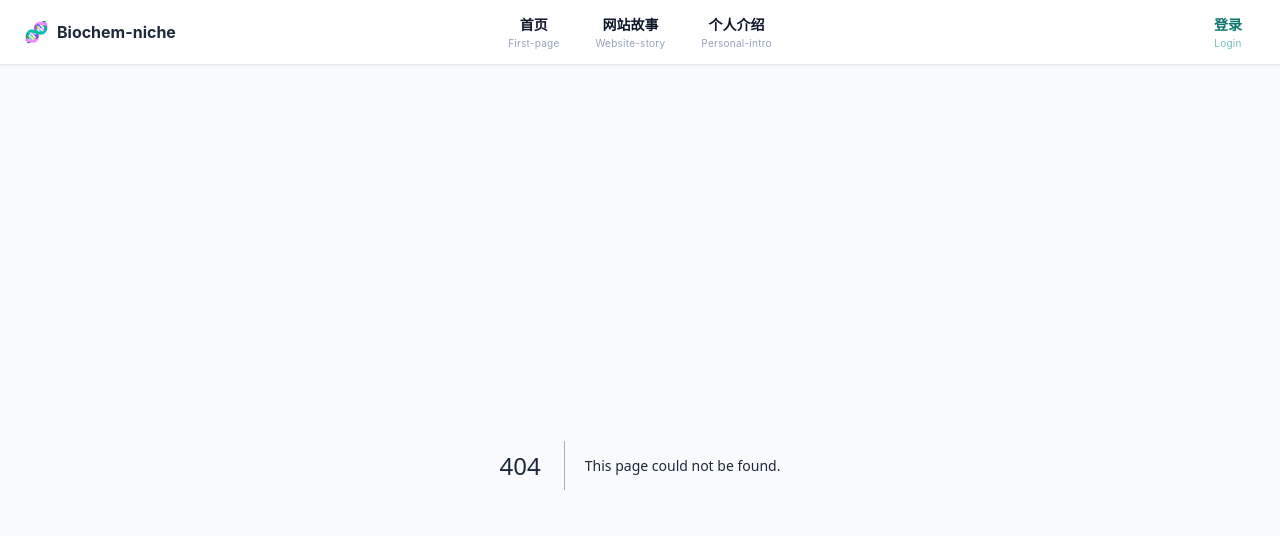
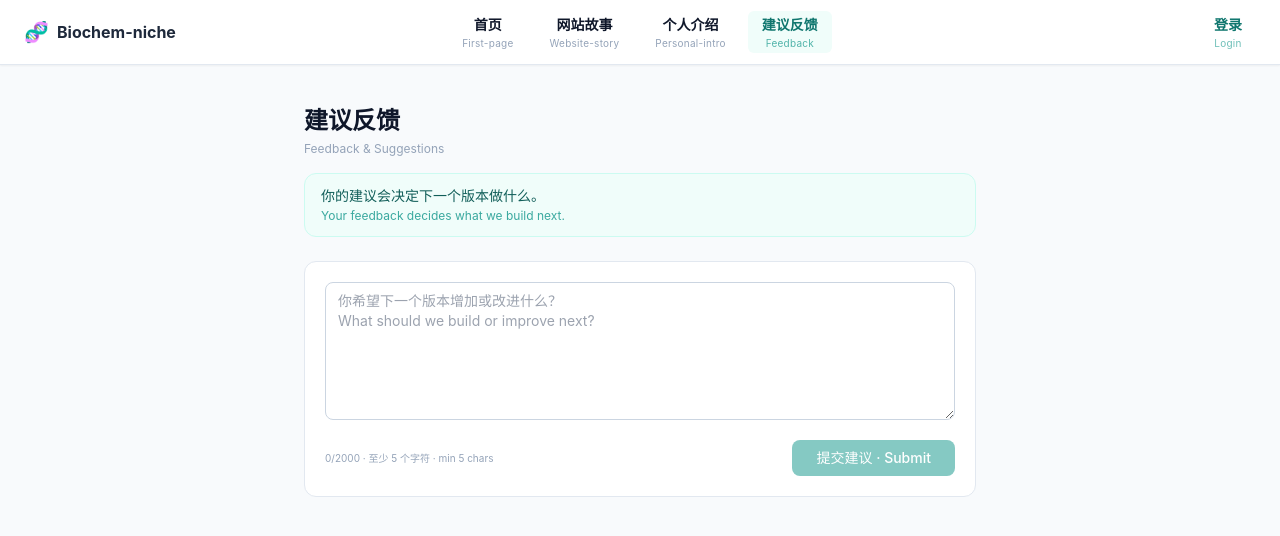
Before and after one commit to Bio-innovator/biochem-V2, a Next.js app: page /feedback in a window 1280 px wide. Before the commit this address had no page. Shown: the top 536 px of the page. Built offline with nearby package versions, Linux system fonts and the light colour scheme.

Commit message:
feat: feedback system (page, form, API), navbar feedback entry + avatar-to-dashboard link, homepage login-state optimization and life calendar banner

```diff
--- /dev/null
+++ b/app/api/feedback/route.ts
@@ -0,0 +1,66 @@
+import { NextRequest, NextResponse } from 'next/server';
+import { prisma } from '@/lib/prisma';
+
+export const dynamic = 'force-dynamic';
+
+/**
+ * POST /api/feedback
+ * 优先写入 GitHub 仓库的 feedback/ 文件夹（需配置 GITHUB_TOKEN + GITHUB_REPO 环境变量），
+ * 未配置时回退写入 Supabase 数据库的 Feedback 表。
+ */
+export async function POST(req: NextRequest) {
+  try {
+    const body = await req.json();
+    const text = String(body?.content ?? '').trim().slice(0, 2000);
+    const ctx = String(body?.context ?? 'visitor').slice(0, 200);
+
+    if (text.length < 5) {
+      return NextResponse.json(
+        { error: 'Content too short / 内容太短' },
+        { status: 400 }
+      );
+    }
+
+    const token = process.env.GITHUB_TOKEN;
+    const repo = process.env.GITHUB_REPO; // 形如 "owner/repo"
+
+    if (token && repo) {
+      const now = new Date();
+      const stamp = now.toISOString().replace(/[:.]/g, '-');
+      const path = `feedback/${stamp}.md`;
+      const md = `---\ndate: ${now.toISOString()}\ncontext: ${ctx}\n---\n\n${text}\n`;
+      const ghRes = await fetch(
+        `https://api.github.com/repos/${repo}/contents/${path}`,
+        {
+          method: 'PUT',
+          headers: {
+            Authorization: `Bearer ${token}`,
+            'Content-Type': 'application/json',
+            Accept: 'application/vnd.github+json',
+          },
+          body: JSON.stringify({
+            message: `feedback: ${stamp}`,
+            content: Buffer.from(md, 'utf-8').toString('base64'),
+            branch: 'main',
+          }),
+        }
+      );
+      if (ghRes.ok) {
+        return NextResponse.json({ ok: true, via: 'github' });
+      }
+      // GitHub 写入失败时静默回退数据库
+    }
+
+    await prisma.$executeRaw`
+      INSERT INTO "Feedback" (id, content, context, "createdAt")
+      VALUES (gen_random_uuid(), ${text}, ${ctx}, now())
+    `;
+    return NextResponse.json({ ok: true, via: 'db' });
+  } catch (e) {
+    console.error('feedback error:', e);
+    return NextResponse.json(
+      { error: 'Internal error / 服务器错误' },
+      { status: 500 }
+    );
+  }
+}
--- /dev/null
+++ b/app/feedback/page.tsx
@@ -0,0 +1,27 @@
+'use client';
+
+import { useAuth } from '@/components/AuthContext';
+import FeedbackForm from '@/components/FeedbackForm';
+
+export default function FeedbackPage() {
+  const { user } = useAuth();
+  const context = user ? `${user.role}:${user.username}` : 'visitor';
+
+  return (
+    <div className="min-h-screen bg-slate-50 py-10 px-4">
+      <div className="max-w-2xl mx-auto">
+        <h1 className="text-2xl font-bold text-slate-900 mb-1">建议反馈</h1>
+        <p className="text-xs text-slate-400 mb-4">Feedback &amp; Suggestions</p>
+        <div className="bg-teal-50 border border-teal-100 rounded-xl px-4 py-3 mb-6">
+          <p className="text-sm text-teal-800 font-medium">
+            你的建议会决定下一个版本做什么。
+          </p>
+          <p className="text-xs text-teal-600/80 mt-0.5">
+            Your feedback decides what we build next.
+          </p>
+        </div>
+        <FeedbackForm context={context} />
+      </div>
+    </div>
+  );
+}
--- a/app/page.tsx
+++ b/app/page.tsx
@@ -7,6 +7,7 @@ import { useAuth } from '@/components/AuthContext';
 import { api } from '@/lib/api';
 import FullPageScroll from '@/components/FullPageScroll';
 import DnaHelix from '@/components/DnaHelix';
+import { LifeCalendarBanner } from '@/components/LifeCalendar';
 
 // 手绘线条图标（stroke 风格，随文字色变化）
 const iconProps = {
@@ -127,24 +128,6 @@ function HomeContent() {
     }
   };
 
-  // If logged in, redirect to dashboard
-  if (user) {
-    return (
-      <div className="min-h-[calc(100vh-4rem)] flex items-center justify-center">
-        <div className="text-center">
-          <p className="text-lg text-slate-600 mb-4">
-            欢迎回来，{user.displayName || user.username}！
-            <span className="block text-sm text-slate-400 mt-1">Welcome back!</span>
-          </p>
-          <Link href="/dashboard" className="text-teal-600 hover:underline">
-            前往控制台 →
-            <span className="block text-sm text-slate-400 mt-1">Go to Dashboard</span>
-          </Link>
-        </div>
-      </div>
-    );
-  }
-
   const pages = [
     // Page 1: Hero —— 生成式 DNA 双螺旋 + 白色文字岛
     <div key="hero" className="absolute inset-0 overflow-hidden">
@@ -161,6 +144,14 @@ function HomeContent() {
             AP Biology 智能学习平台
           </p>
           <p className="text-[11px] sm:text-xs text-slate-400 mt-1 mb-4 sm:mb-6">AP Biology Intelligent Learning Platform</p>
+          {user && (
+            <p className="text-teal-700 font-medium mb-2 text-sm sm:text-base">
+              欢迎回来，{user.displayName || user.username}！
+              <span className="block text-[11px] text-slate-400 mt-0.5 font-normal">
+                Welcome back, {user.displayName || user.username}!
+              </span>
+            </p>
+          )}
           <p className="text-slate-500 mb-2 text-[13px] sm:text-base leading-relaxed">
             专为 AP 生物学考试设计的学习管理系统，涵盖 8 个单元的知识点、自测题库、
             生物词汇表和专业方向探索。支持学生和教师两种角色。
@@ -169,6 +160,15 @@ function HomeContent() {
             A learning management system designed for AP Biology exam preparation, covering 8 units of knowledge, self-test quizzes, biological vocabulary, and major exploration.
           </p>
           <div className="flex flex-col sm:flex-row items-center justify-center gap-3 sm:gap-4">
+            {user ? (
+              <Link
+                href="/dashboard"
+                className="w-full sm:w-auto px-7 py-2.5 sm:py-3 bg-teal-600 text-white rounded-lg hover:bg-teal-700 transition font-medium text-base sm:text-lg shadow-lg hover:shadow-xl"
+              >
+                进入控制台
+                <span className="block text-xs sm:text-sm font-normal opacity-80 mt-0.5">Go to Dashboard</span>
+              </Link>
+            ) : (
               <button
                 onClick={() => { setShowLogin(true); setError(''); }}
                 className="w-full sm:w-auto px-7 py-2.5 sm:py-3 bg-teal-600 text-white rounded-lg hover:bg-teal-700 transition font-medium text-base sm:text-lg shadow-lg hover:shadow-xl"
@@ -176,6 +176,7 @@ function HomeContent() {
                 登录
                 <span className="block text-xs sm:text-sm font-normal opacity-80 mt-0.5">Login</span>
               </button>
+            )}
             <Link
               href="/about"
               className="w-full sm:w-auto px-7 py-2.5 sm:py-3 bg-white/70 border border-slate-300 text-slate-700 rounded-lg hover:border-teal-600 hover:text-teal-700 transition font-medium text-base sm:text-lg"
@@ -252,6 +253,15 @@ function HomeContent() {
       <p className="text-[11px] tracking-[0.28em] text-teal-700 font-medium mb-2">START YOUR JOURNEY</p>
       <h2 className="text-2xl sm:text-3xl font-bold text-slate-900 mb-2">开始你的 AP 生物学习之旅</h2>
       <p className="text-xs sm:text-sm text-slate-400 mb-4 sm:mb-6">Start Your AP Biology Journey</p>
+      {user ? (
+        <Link
+          href="/dashboard"
+          className="inline-block px-7 py-2.5 sm:py-3 bg-teal-600 text-white rounded-lg hover:bg-teal-700 transition font-medium text-base sm:text-lg shadow-lg"
+        >
+          进入控制台
+          <span className="block text-xs sm:text-sm font-normal opacity-80 mt-0.5">Go to Dashboard</span>
+        </Link>
+      ) : (
         <button
           onClick={() => { setShowLogin(true); setError(''); }}
           className="px-7 py-2.5 sm:py-3 bg-teal-600 text-white rounded-lg hover:bg-teal-700 transition font-medium text-base sm:text-lg shadow-lg"
@@ -259,6 +269,7 @@ function HomeContent() {
           立即登录
           <span className="block text-xs sm:text-sm font-normal opacity-80 mt-0.5">Login Now</span>
         </button>
+      )}
       <p className="mt-8 sm:mt-10 text-xs text-slate-400 tracking-wide">
         Biochem-niche v2.2 — AP Biology Learning Platform
       </p>
@@ -270,6 +281,7 @@ function HomeContent() {
   return (
     <>
       <FullPageScroll pages={pages} bgColors={bgColors} />
+      <LifeCalendarBanner />
 
       {/* Login Modal */}
       {showLogin && (
--- /dev/null
+++ b/components/FeedbackForm.tsx
@@ -0,0 +1,75 @@
+'use client';
+
+import { useState } from 'react';
+
+type Status = 'idle' | 'sending' | 'done' | 'error';
+
+export default function FeedbackForm({ context }: { context: string }) {
+  const [content, setContent] = useState('');
+  const [status, setStatus] = useState<Status>('idle');
+  const [errorMsg, setErrorMsg] = useState('');
+
+  async function handleSubmit(e: React.FormEvent) {
+    e.preventDefault();
+    if (content.trim().length < 5 || status === 'sending') return;
+    setStatus('sending');
+    setErrorMsg('');
+    try {
+      const res = await fetch('/api/feedback', {
+        method: 'POST',
+        headers: { 'Content-Type': 'application/json' },
+        body: JSON.stringify({ content: content.trim(), context }),
+      });
+      if (!res.ok) throw new Error('submit failed');
+      setStatus('done');
+      setContent('');
+    } catch {
+      setStatus('error');
+      setErrorMsg('提交失败，请稍后重试 / Submission failed, please try again later');
+    }
+  }
+
+  if (status === 'done') {
+    return (
+      <div className="bg-teal-50 border border-teal-200 rounded-xl p-6 text-center">
+        <p className="text-teal-700 font-medium">感谢你的建议！我们会认真阅读。</p>
+        <p className="text-xs text-teal-600/70 mt-1">
+          Thank you! Your feedback will shape the next version.
+        </p>
+        <button
+          onClick={() => setStatus('idle')}
+          className="mt-4 text-sm text-teal-700 hover:underline"
+        >
+          再写一条 / Write another
+        </button>
+      </div>
+    );
+  }
+
+  return (
+    <form onSubmit={handleSubmit} className="bg-white rounded-xl border border-slate-200 p-5">
+      <textarea
+        value={content}
+        onChange={(e) => setContent(e.target.value)}
+        rows={6}
+        maxLength={2000}
+        placeholder={'你希望下一个版本增加或改进什么？\nWhat should we build or improve next?'}
+        className="w-full px-3 py-2 border border-slate-300 rounded-lg focus:ring-2 focus:ring-teal-500 focus:border-transparent text-sm resize-y"
+        required
+      />
+      <div className="flex items-center justify-between mt-3">
+        <span className="text-[10px] text-slate-400">
+          {content.length}/2000 · 至少 5 个字符 · min 5 chars
+        </span>
+        <button
+          type="submit"
+          disabled={status === 'sending' || content.trim().length < 5}
+          className="px-6 py-2 bg-teal-600 text-white rounded-lg hover:bg-teal-700 transition disabled:opacity-50 text-sm font-medium"
+        >
+          {status === 'sending' ? '提交中... Sending...' : '提交建议 · Submit'}
+        </button>
+      </div>
+      {status === 'error' && <p className="text-red-500 text-xs mt-2">{errorMsg}</p>}
+    </form>
+  );
+}
--- a/components/Navbar.tsx
+++ b/components/Navbar.tsx
@@ -8,6 +8,7 @@ const navItems = {
     { href: '/', label: '首页', labelEn: 'First-page' },
     { href: '/story', label: '网站故事', labelEn: 'Website-story' },
     { href: '/about', label: '个人介绍', labelEn: 'Personal-intro' },
+    { href: '/feedback', label: '建议反馈', labelEn: 'Feedback' },
   ],
   student: [
     { href: '/dashboard', label: '控制台', labelEn: 'Dashboard' },
@@ -16,6 +17,7 @@ const navItems = {
     { href: '/exams', label: 'AP测验', labelEn: 'AP Exams' },
     { href: '/glossary', label: '词典', labelEn: 'Glossary' },
     { href: '/majors', label: '专业', labelEn: 'Majors' },
+    { href: '/feedback', label: '建议反馈', labelEn: 'Feedback' },
   ],
   teacher: [
     { href: '/dashboard', label: '控制台', labelEn: 'Dashboard' },
@@ -99,7 +101,11 @@ export default function Navbar() {
               <div className="w-16 h-6 bg-slate-100 rounded animate-pulse" />
             ) : user ? (
               <div className="flex items-center gap-2 sm:gap-3">
-                <div className="hidden sm:flex items-center gap-1.5 px-2 py-1 bg-slate-50 rounded-md">
+                <Link
+                  href="/dashboard"
+                  title="回到控制台 / Back to Dashboard"
+                  className="hidden sm:flex items-center gap-1.5 px-2 py-1 bg-slate-50 rounded-md hover:bg-teal-50 transition-colors"
+                >
                   <div className="w-5 h-5 rounded-full bg-teal-100 flex items-center justify-center text-xs">
                     {user.displayName?.[0] || user.username[0]}
                   </div>
@@ -109,7 +115,7 @@ export default function Navbar() {
                   <span className="text-[10px] px-1.5 py-0.5 bg-slate-200 rounded text-slate-500 capitalize">
                     {user.role}
                   </span>
-                </div>
+                </Link>
                 <button
                   onClick={logout}
                   className="group px-2 py-1 rounded-md text-center hover:bg-slate-50 transition-colors"
```
Lines whose indentation alone changed are shown as unchanged.
